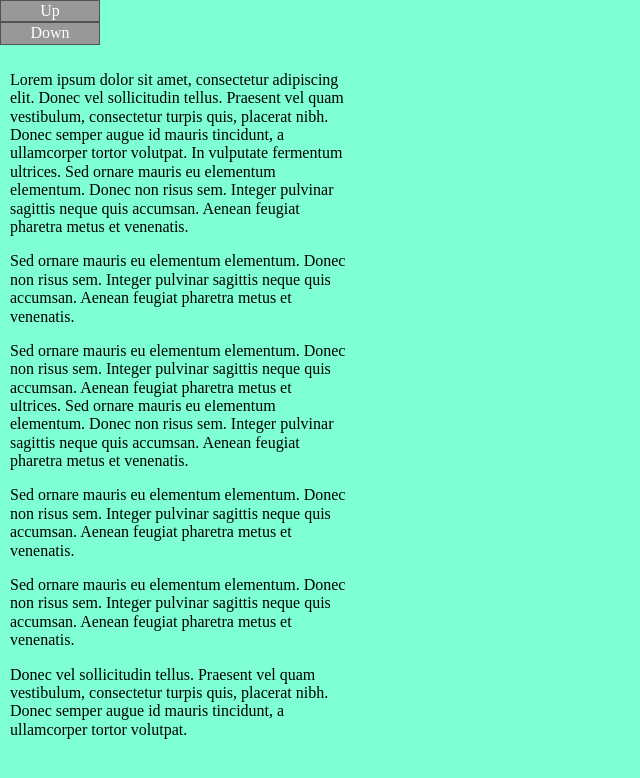
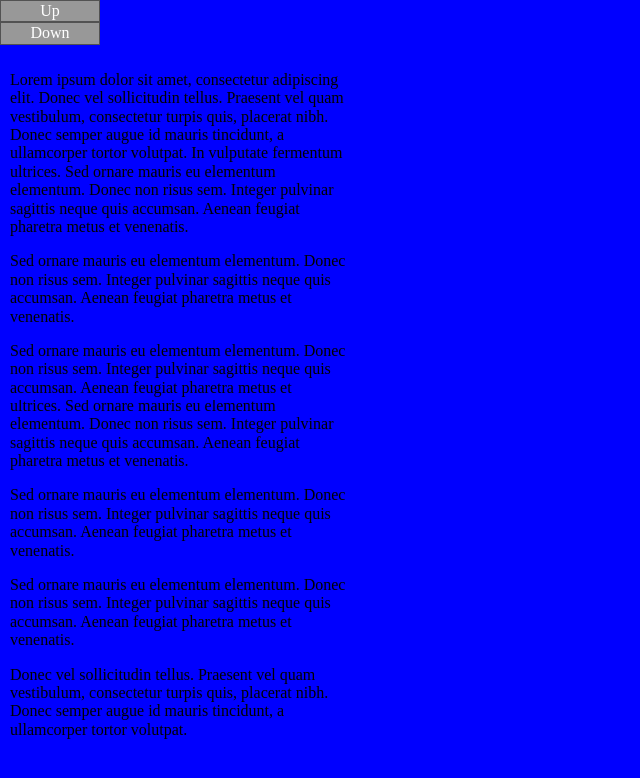
Before and after one commit to ibaraness/angular-page-flip-effect, an Angular app: page / in a window 1280 px wide. Shown: the top 778 px of the page, without its empty margins (0-640 px from the left). Built offline with nearby package versions, Linux system fonts and the light colour scheme.

Commit message:
Added flip up and down

```diff
--- a/package.json
+++ b/package.json
@@ -11,7 +11,7 @@
   },
   "private": true,
   "dependencies": {
-    "@angular/animations": "^6.1.0",
+    "@angular/animations": "^6.1.2",
     "@angular/common": "^6.1.0",
     "@angular/compiler": "^6.1.0",
     "@angular/core": "^6.1.0",
@@ -40,7 +40,7 @@
     "karma-coverage-istanbul-reporter": "~2.0.0",
     "karma-jasmine": "~1.1.1",
     "karma-jasmine-html-reporter": "^0.2.2",
-    "protractor": "~5.3.0",
+    "protractor": "^5.4.0",
     "ts-node": "~5.0.1",
     "tslint": "~5.9.1",
     "typescript": "~2.7.2"
--- a/src/app/app.module.ts
+++ b/src/app/app.module.ts
@@ -3,6 +3,7 @@ import { NgModule } from '@angular/core';
 
 import { AppComponent } from './app.component';
 import { CardsModule } from './cards/cards.module';
+import { BrowserAnimationsModule } from '@angular/platform-browser/animations';
 
 @NgModule({
   declarations: [
@@ -10,7 +11,9 @@ import { CardsModule } from './cards/cards.module';
   ],
   imports: [
     BrowserModule,
-    CardsModule
+    CardsModule,
+    BrowserAnimationsModule
+
   ],
   providers: [],
   bootstrap: [AppComponent]
--- /dev/null
+++ b/src/app/cards/card/animation-triggers/animation-triggers.ts
@@ -0,0 +1,34 @@
+import { trigger, style, transition, animate, keyframes, query, stagger, state } from '@angular/animations';
+export const cardAnimationTriggers = [
+  trigger('bottomCardState', [
+    state('foldedOut', style({
+      transform: 'rotateX(0deg)',
+    })),
+    state('foldedIn', style({
+      transform: 'rotateX(90deg)',
+    })),
+    transition('foldedOut => foldedIn', animate('500ms ease-in')),
+    transition('foldedIn => foldedOut', animate('500ms ease-out'))
+  ]),
+  trigger('bottomCardScreenState', [
+    state('transparent', style({
+      opacity: '0',
+    })),
+    state('opaque', style({
+      opacity: '1',
+    })),
+    transition('transparent => opaque', animate('500ms ease-in')),
+    transition('opaque => transparent', animate('500ms ease-out'))
+  ]),
+
+  trigger('topCardState', [
+    state('foldedIn', style({
+      transform: 'rotateX(-90deg)',
+    })),
+    state('foldedOut', style({
+      transform: 'rotateX(0deg)',
+    })),
+    transition('foldedIn => foldedOut', animate('500ms ease-out')),
+    transition('foldedOut => foldedIn', animate('500ms ease-in'))
+  ])
+];
--- a/src/app/cards/card/card.component.html
+++ b/src/app/cards/card/card.component.html
@@ -1,8 +1,15 @@
-<div class="card" [id]="id" [ngClass]="{
-  'bottom-card': bottomCardAnimation,
-  'send-to-back': sendToBack
+<div class="card"
+[id]="id"
+[ngClass]="{
+  'send-to-back': sendToBack,
+  'hide': disable
 }">
-  <div class="card-top" [ngClass]="{'flipped': topFlipped && !animationTop}">
+  <div class="card-top"
+
+  [@topCardState]="animationTop"
+  (@topCardState.done)="topAnimationDone($event)"
+  (@topCardState.start)="topAnimationStart($event)"
+  [ngClass]="{'flipped': topFlipped}">
     <div class="card-content">
       <h4>Card Title</h4>
       <p>
@@ -31,8 +38,12 @@
     </div>
 
   </div>
-  <div class="card-bottom" [ngClass]="{ 'bottom-card-animation': bottomCardAnimation}" #cardBottom>
-      <div class="card-screen"></div>
+  <div class="card-bottom"
+  [@bottomCardState]="animationBottom"
+  (@bottomCardState.done)="bottomAnimationDone($event)"
+  (@bottomCardState.start)="bottomAnimationStart($event)"
+  #cardBottom>
+      <div class="card-screen" [@bottomCardScreenState]="bottomCardScreenAnimation"></div>
       <div class="card-content">
           <h4>Card Title</h4>
           <p>
--- a/src/app/cards/card/card.component.scss
+++ b/src/app/cards/card/card.component.scss
@@ -1,17 +1,31 @@
+/*
+Initial card position
+*/
 .card {
   position: fixed;
   top:0;
   bottom: 0;
   left: 0;
   right: 0;
-  // background-color: rgba(0, 0, 0, 0.25);;
-  // transition: background-color .5s;
-  // &.bottom-card {
-  //   background-color:rgba(0, 0, 0, 0);
-  //   transition: background-color .5s;
-  // }
+  z-index: 1;
+  transform-style: preserve-3d;
+  perspective: 1132px;
+  /*
+  After bottom animation is done,
+  We send the card to the back. The
+  Following card will be half visible with it's
+  Top flipped down so we don't see it yet.
+  */
   &.send-to-back {
-    z-index: -1;
+    z-index: 0;
+  }
+  /*
+  After top animation is done, we hide the
+  Card we've earlier sent to back, so we won't see it
+  after the next flip
+  */
+  &.hide {
+    display: none;
   }
   .card-content {
     padding: 10px;
@@ -31,10 +45,13 @@
     background-color: white;
     transform: rotateX(0deg);
     transform-origin: 0px 100%;
-    transition: transform .5s;
+    /*
+    Flips the top half of the card so
+    we in 90deg, so it's not visible, until flipped
+    back down.
+    */
     &.flipped {
       transform: rotateX(-90deg);
-      transition: transform .5s;
     }
     .card-content {
       top: 0;
@@ -50,12 +67,14 @@
     transform: rotateX(0deg);
     transform-origin: 0px 0px;
     overflow: hidden;
-    transition: transform .5s;
+
+    /*TODO: remove this part on angular animations */
+
     &.bottom-card-animation {
       transform: rotateX(90deg);
-      transition: transform .5s;
+      //transition: transform .5s;
       .card-screen {
-        transition: opacity .5s;
+        //transition: opacity .5s;
         opacity: 1;
       }
     }
@@ -64,7 +83,7 @@
       width:100%;
       height: 100%;
       background-color: #4c4c4c;
-      transition: opacity .5s;
+      //transition: opacity .5s;
       opacity: 0;
     }
   }
@@ -78,8 +97,9 @@
       border: 1px #525252 solid;
     }
   }
+}
 
-}
+/* Test themes */
 #seconedCard {
   .card-bottom {
     background-color: aquamarine;
@@ -97,3 +117,21 @@
     background-color: blueviolet;
   }
 }
+
+#thirdCard {
+  .card-bottom {
+    background-color: firebrick;
+  }
+  .card-top {
+    background-color: firebrick;
+  }
+}
+
+#forthCard {
+  .card-bottom {
+    background-color: blue;
+  }
+  .card-top {
+    background-color: blue;
+  }
+}
--- a/src/app/cards/card/card.component.ts
+++ b/src/app/cards/card/card.component.ts
@@ -1,65 +1,144 @@
 import { Component, OnInit, Input, EventEmitter, Output, ElementRef} from '@angular/core';
+import { cardAnimationTriggers } from './animation-triggers/animation-triggers';
 
-function _bottomHandler(event) {
-  console.log('Bottom Done!', event.target);
-  event.target.removeEventListener('transitionend', bottomHandler);
-  if (this.animationBottomDone) {
-    this.animationBottomDone.emit(true);
-    this.sendToBack = true;
-  }
-}
-let bottomHandler;
-
-function _topHandler(event) {
-  console.log('Up Done!', event.target);
-  event.target.removeEventListener('transitionend', bottomHandler);
-  if (this.animationTopDone) {
-    this.animationTopDone.emit(true);
-  }
-}
-let topHandler;
 
 @Component({
   selector: 'app-card',
   templateUrl: './card.component.html',
-  styleUrls: ['./card.component.scss']
+  styleUrls: ['./card.component.scss'],
+  animations: cardAnimationTriggers
 })
 export class CardComponent implements OnInit {
+  /**
+   * Should the card top half should be fliped inwards by defaut
+   */
   @Input() topFlipped: boolean;
-  @Input() id: string;
-  _animateTop;
 
-  @Input('animationTop')
-  set animationTop(value) {
-    console.log('asdsa', value);
+  @Input() disableBottomAnimation: boolean;
+  @Input() disableTopAnimation: boolean;
+
+  @Input() id: string; //TODO: remove in prod
+  /**
+   * Animation top start state (active or inactive).
+   */
+  @Input() animationTop: string;
+
+  /**
+   * Animation top start state (active or inactive).
+   */
+  private _animationBottom = 'foldedOut';
+  get animationBottom() {
+    return this._animationBottom;
+  }
+  @Input()
+  set animationBottom(value) {
+    console.log("set animationBottom", value, this.id);
     if (value) {
-      const topElement = this.el.nativeElement.querySelector('.card-top');
-      topElement.addEventListener('transitionend', topHandler);
+      this._animationBottom = value;
     }
-    this._animateTop = value;
-  }
-  get animationTop(): boolean {
-    return this._animateTop;
+    if (value === 'foldedOut') {
+      this.sendToBack = false;
+    }
   }
 
-  @Output() animationBottomDone: EventEmitter<any> = new EventEmitter();
-  @Output() animationTopDone: EventEmitter<any> = new EventEmitter();
-  bottomCardAnimation = false;
+  /**
+   * Hide and disable card flag
+   */
+  @Input() disable: boolean;
+
+  /**
+   * Card content width and height must be pre-calculated for
+   * the effect to work propery. Only number should be set without 'px' prefix
+   */
+  @Input() cardWidth: string|number;
+  @Input() cardHeight: string|number;
+
+  @Output() bottomFoldInDone: EventEmitter<any> = new EventEmitter();
+  @Output() topFoldOutDone: EventEmitter<any> = new EventEmitter();
+
+  @Output() topFoldInDone: EventEmitter<any> = new EventEmitter();
+  @Output() topFoldInStart: EventEmitter<any> = new EventEmitter();
+
+  bottomCardScreenAnimation = 'transparent';
   sendToBack = false;
-  constructor(private el: ElementRef) { }
+
+  constructor() { }
 
   ngOnInit() {
-    bottomHandler = _bottomHandler.bind(this);
-    topHandler = _topHandler.bind(this);
+
   }
 
+  bottomAnimationDone(event) {
+    console.log('bottomAnimationDone', event, this.sendToBack);
+    if (event.toState === 'foldedIn' && event.fromState !== 'void') {
+
+      // Will trigger top fold-out animation
+      this.bottomFoldInDone.emit(true);
+
+      // Move card to the back, and the next to the front
+      this.sendToBack = true;
+    }
+  }
+
+  bottomAnimationStart(event) {
+    if (event.toState === 'foldedIn' && event.fromState !== 'void') {
+      this.bottomCardScreenAnimation = 'opaque';
+    } else if (event.toState === 'foldedOut' && event.fromState !== 'void') {
+      this.bottomCardScreenAnimation = 'transparent';
+    }
+    console.log("bottomAnimationStart", event);
+  }
+
+  topAnimationDone(event) {
+    console.log("topAnimationDone", event);
+    if (event.toState === 'foldedOut' && event.fromState !== 'void') {
+      console.log("topFoldOutDone");
+      this.topFoldOutDone.emit(true);
+    } else if (event.toState === 'foldedIn' && event.fromState !== 'void') {
+      this.topFoldInDone.emit(true);
+    }
+  }
+
+  topAnimationStart(event) {
+    if (event.toState === 'foldedIn' && event.fromState !== 'void'){
+      console.log("topAnimationStart")
+      this.topFoldInStart.emit(true);
+    }
+  }
+
+  animateBottomFoldIn(): void {
+    if (!this.disableTopAnimation) {
+      this.animationBottom = 'foldedIn';
+    }
+  }
+
+  animateBottomFoldOut(): void {
+    if (!this.disableTopAnimation) {
+      this.animationBottom = 'foldedOut';
+    }
+  }
+
+  animateTopFoldIn(): void {
+    if (!this.disableTopAnimation) {
+      this.animationTop = 'foldedIn';
+    }
+  }
+
+  animateTopFoldOut(): void {
+    if (!this.disableBottomAnimation) {
+      this.animationTop = 'foldedOut';
+    }
+  }
+
+  // TODO: remove on prod
   onClickUp(cardBottom) {
-    this.bottomCardAnimation = true;
-    cardBottom.addEventListener('transitionend', bottomHandler);
+    this.animateBottomFoldIn();
   }
 
   onClickDown() {
-    this.bottomCardAnimation = false;
+    if (!this.disableBottomAnimation) {
+      this.animationTop = 'foldedIn';
+    }
   }
 
 }
--- a/src/app/cards/cards.component.html
+++ b/src/app/cards/cards.component.html
@@ -1,2 +1,18 @@
-<app-card [id]="'firstCard'" [topFlipped]="true" [animationTop]="topCardAnimation" #first></app-card>
-<app-card [id]="'seconedCard'" (animationBottomDone)="onAnimationBottomDone()"></app-card>
+<app-card *ngFor="let card of cards; let i = index"
+  [id]="card.id"
+  [topFlipped]="i < (cards.length - 1)"
+  [disable]="card.disable"
+  [animationTop]="i < (cards.length - 1) ? card.topState: 'active' "
+  [animationBottom]="card.bottomState"
+
+  [disableBottomAnimation]="i === (cards.length - 1) ? true: false"
+  [disableTopAnimation]="i === 0 ? true : false"
+
+  (bottomFoldInDone)="onBottomFoldInDone(i-1)"
+
+  (topFoldInStart)="onTopFoldInStart($event, i + 1)"
+
+  (topFoldInDone)="onTopFoldInDone($event, i + 1)"
+
+  (topFoldOutDone)="onTopFoldOutDone($event, i + 1)"
+  ></app-card>
--- a/src/app/cards/cards.component.ts
+++ b/src/app/cards/cards.component.ts
@@ -1,21 +1,67 @@
-import { Component, OnInit } from '@angular/core';
+import { CardComponent } from './card/card.component';
+import { Component, OnInit, ViewChildren, QueryList, AfterViewInit } from '@angular/core';
 
 @Component({
   selector: 'app-cards',
   templateUrl: './cards.component.html',
   styleUrls: ['./cards.component.scss']
 })
-export class CardsComponent implements OnInit {
+export class CardsComponent implements OnInit, AfterViewInit {
 
-  topCardAnimation: boolean;
+  @ViewChildren(CardComponent) cardComponents: QueryList<CardComponent>;
+  cardComponentsArray: CardComponent[];
+  cards = [];
 
   constructor() { }
 
   ngOnInit() {
+    this.cards = [
+      {id: 'firstCard', topState: 'foldedIn', disable: false, bottomState: ''},
+      {id: 'seconedCard', topState: 'foldedIn', disable: false, bottomState: ''},
+      {id: 'thirdCard', topState: 'foldedIn', disable: false, bottomState: ''},
+      {id: 'forthCard', topState: 'foldedIn', disable: false, bottomState: ''}
+    ];
   }
 
-  onAnimationBottomDone(){
-    this.topCardAnimation = true;
+  ngAfterViewInit(): void {
+    this.cardComponentsArray = this.cardComponents.toArray();
+  }
+
+  onBottomFoldInDone(index) {
+    console.log("onBottomFoldInDone")
+    if (index >= 0) {
+      // Start top animation
+      console.log("Start top animation", this.cardComponents);
+      if (this.cardComponentsArray) {
+        this.cardComponentsArray[index].animateTopFoldOut(); //.animationTop = "foldedOut";
+      }
+      // this.cards[index].topState = 'active';
+    }
+  }
+
+  onTopFoldOutDone(event, index) {
+    if (index < this.cards.length) {
+      this.cards[index].disable = true;
+      // this.cards[index - 1].topState = '';
+      console.log("true onTopFoldOutDone");
+    }
+  }
+
+  onTopFoldInDone(event, index) {
+    console.log("onTopFoldInDone", event);
+    if (index < this.cards.length) {
+      // this.cards[index].bottomState = 'inactive';
+      this.cardComponentsArray[index].animateBottomFoldOut(); //animationBottom = 'foldedOut';
+      console.log("true onTopFoldInDone");
+    }
+  }
+
+  onTopFoldInStart(event, index) {
+    console.log("test", event);
+    if (index < this.cards.length) {
+      this.cards[index].disable = false;
+      console.log("true onTopFoldInStart");
+    }
   }
 
 }
```
Also changed, not shown: 1 other file (tests, documents, lock files or other folders).
